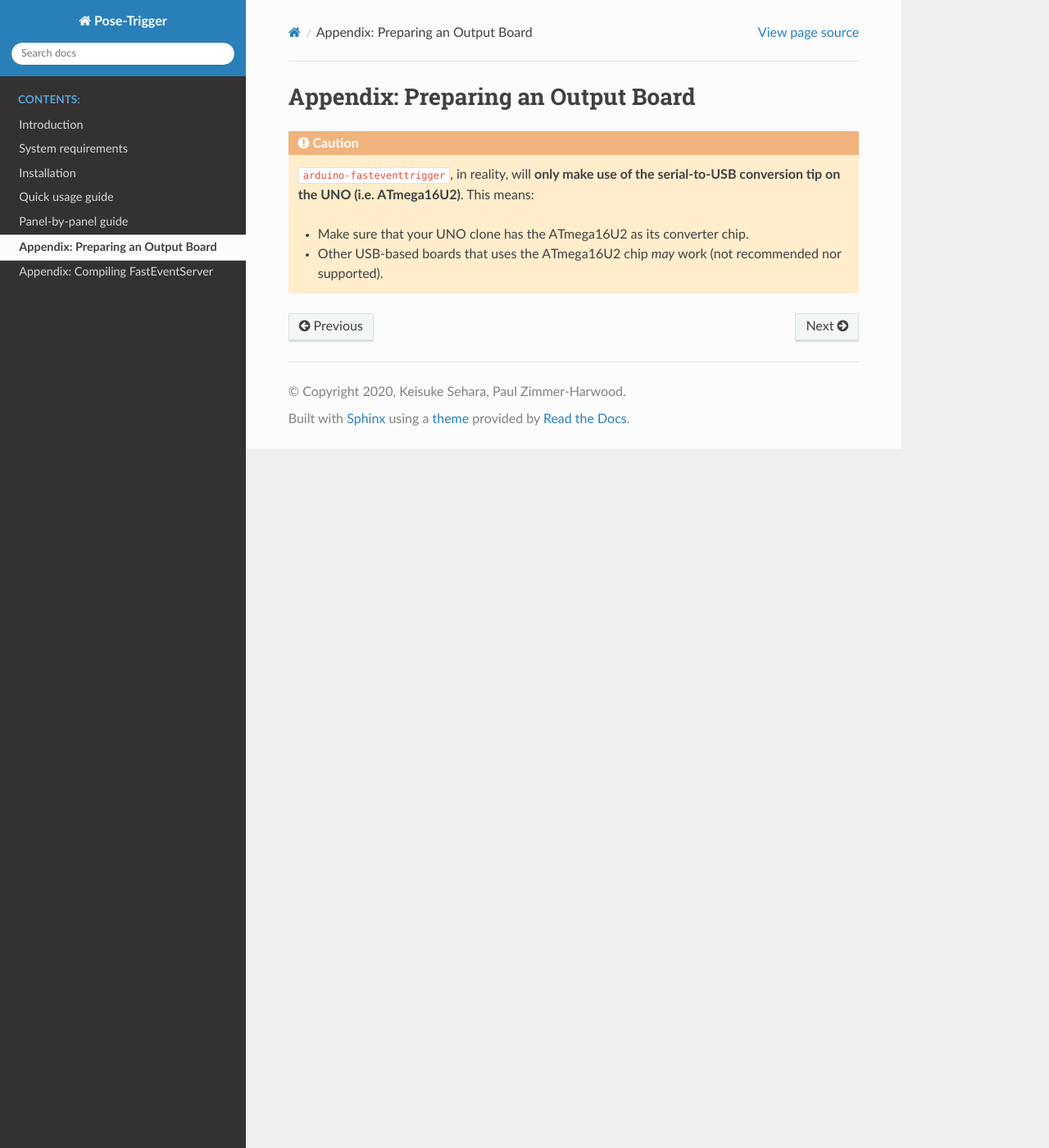
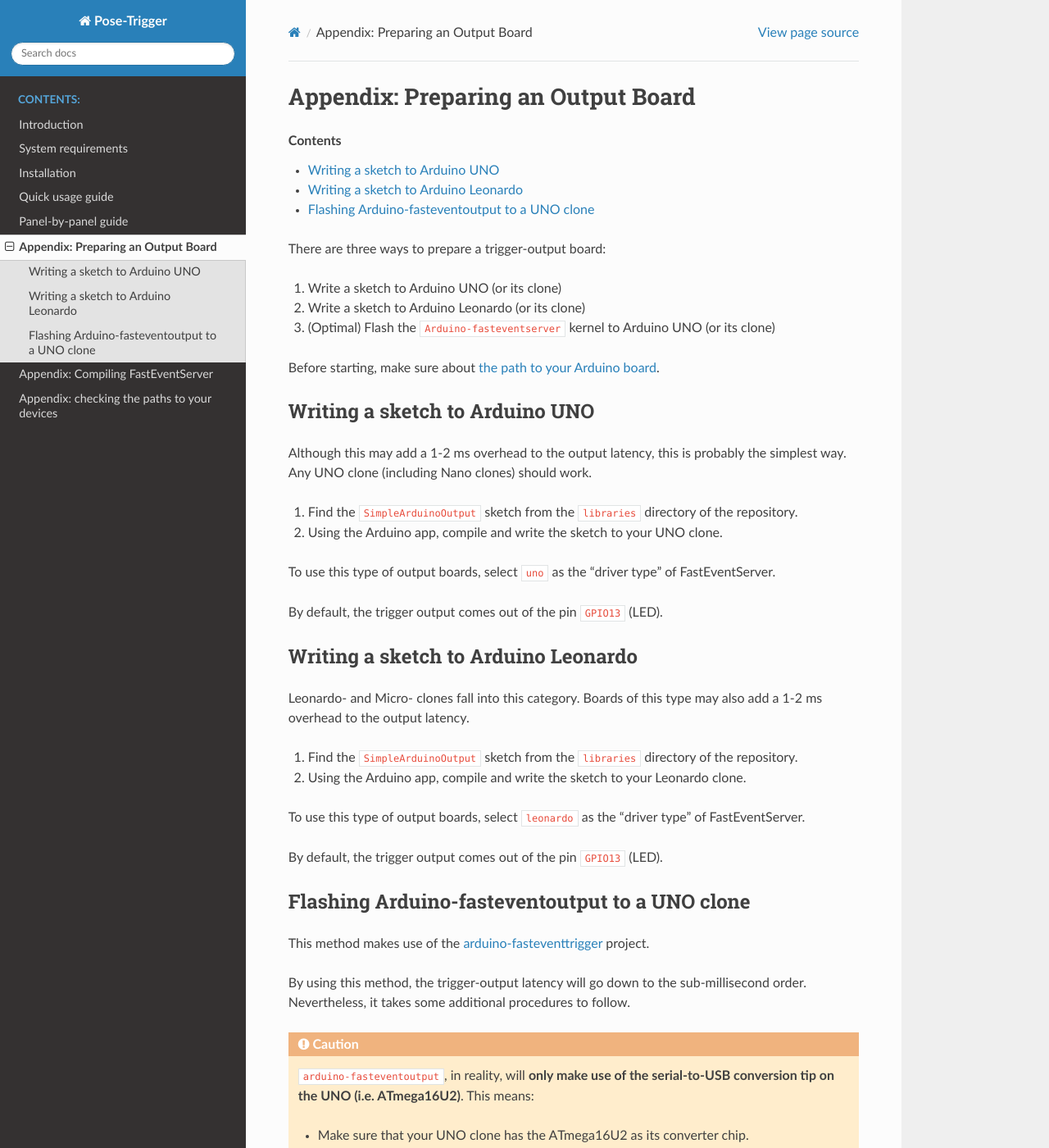
Before and after one commit to gwappa/python-posetrigger, a Sphinx documentation site: the page built from docs/source/outputboards.rst, in a window 1280 px wide and 1400 px high. Shown: the whole window at 82% size. Built offline with Sphinx 7.4.7 and the Read the Docs theme 2.0.0, drawn with Linux system fonts in a browser that asks for light colours; some of the changed text lies outside the part shown.

Commit message:
docs: add output board preparation

```diff
--- a/docs/source/index.rst
+++ b/docs/source/index.rst
@@ -25,6 +25,7 @@ of TTL trigger generation based on the pose of the subject.
    panels
    outputboards
    fasteventserver
+   paths
 
 .. image:: http://i.creativecommons.org/p/zero/1.0/88x31.png
 
--- a/docs/source/outputboards.rst
+++ b/docs/source/outputboards.rst
@@ -5,12 +5,81 @@ Appendix: Preparing an Output Board
    :local:
    :depth: 3
 
+There are three ways to prepare a trigger-output board:
+
+1. Write a sketch to Arduino UNO (or its clone)
+2. Write a sketch to Arduino Leonardo (or its clone)
+3. (Optimal) Flash the ``Arduino-fasteventserver`` kernel to Arduino UNO (or its clone)
+
+Before starting, make sure about :doc:`the path to your Arduino board <paths>`.
+
+Writing a sketch to Arduino UNO
+-------------------------------
+
+Although this may add a 1-2 ms overhead to the output latency, this is probably the simplest way. Any UNO clone (including Nano clones) should work.
+
+1. Find the ``SimpleArduinoOutput`` sketch from the ``libraries`` directory of the repository.
+2. Using the Arduino app, compile and write the sketch to your UNO clone.
+
+To use this type of output boards, select ``uno`` as the "driver type" of FastEventServer.
+
+By default, the trigger output comes out of the pin ``GPIO13`` (LED).
+
+
+Writing a sketch to Arduino Leonardo
+------------------------------------
+
+Leonardo- and Micro- clones fall into this category. Boards of this type may also add a 1-2 ms overhead to the output latency.
+
+1. Find the ``SimpleArduinoOutput`` sketch from the ``libraries`` directory of the repository.
+2. Using the Arduino app, compile and write the sketch to your Leonardo clone.
+
+To use this type of output boards, select ``leonardo`` as the "driver type" of FastEventServer.
+
+By default, the trigger output comes out of the pin ``GPIO13`` (LED).
+
+Flashing Arduino-fasteventoutput to a UNO clone
+------------------------------------------------
+
+This method makes use of the `arduino-fasteventtrigger`_ project.
+
+By using this method, the trigger-output latency will go down to the sub-millisecond order. Nevertheless, it takes some additional procedures to follow.
 
 .. caution::
-   ``arduino-fasteventtrigger``, in reality, will **only make use of the serial-to-USB conversion tip on the UNO (i.e. ATmega16U2)**.
+   ``arduino-fasteventoutput``, in reality, will **only make use of the serial-to-USB conversion tip on the UNO (i.e. ATmega16U2)**.
    This means:
 
    - Make sure that your UNO clone has the ATmega16U2 as its converter chip.
    - Other USB-based boards that uses the ATmega16U2 chip *may* work (not recommended nor supported).
 
+To flash a kernel to ATmega16U2, we need to turn the chip into the "Device Firmware Update" (DFU) mode, by which you can send the kernel data directly through the USB cable. You can learn more about the DFU mode `here on the official website <https://www.arduino.cc/en/Hacking/DFUProgramming8U2>`_.
+
+First find the ``Arduino-fasteventoutput.hex`` binary from the ``libraries`` directory of the Pose-Trigger repository. The rest of the procedures are as follows:
+
+1. **Install ``dfu-programmer``**: e.g. on Ubuntu, it can be simply done by running ``sudo apt-get dfu-programmer``.
+2. **Put the UNO board into the DFU mode, being left connected to the computer**:
+
+    for UNO rev. 2 and later, the board can be put into the DFU mode by briefly connecting the `RESET` and `GND` pins of the 6-pin header connected to the ATmega16U2 chip. The image below shows the positions of the `RESET` and `GND` pins (and their 6-pin header):
+
+    .. figure:: ../../resources/UNO-dfu.png
+        :scale: 30%
+
+        The location of the ``RESET`` and the ``GND`` pins
+
+    .. note::
+
+    	After going into the DFU mode, **the path to the UNO device will disappear from the "/dev" directory** (so don't worry about it).
+
+3. **Erase the previous kernel**: run ``sudo dfu-programmer atmega16u2 erase``.
+4. **Write out our kernel**: run ``sudo dfu-programmer atmega16u2 flash Arduino-fasteventoutput.hex``.
+5. **Reset (re-boot) the UNO**: run ``sudo dfu-programmer atmega16u2 reset``.
+
+    Check that the UNO board appears again under the ``/dev`` directory.
+
+.. note::
+
+	by writing ``fasteventoutput`` to the Arduino board, **it cannot be used any more as an Arduino**.
+
+    In case you want to "resume" the Arduino functionalities, write back the `official Arduino firmware <https://github.com/arduino/ArduinoCore-avr/tree/master/firmwares/atmegaxxu2>`_ using ``dfu-programmer`` again by following the same procedures.
+
 .. _arduino-fasteventtrigger: https://doi.org/10.5281/zenodo.3515998
--- a/docs/source/quick.rst
+++ b/docs/source/quick.rst
@@ -17,6 +17,8 @@ Launching Pose-Trigger
 
 .. note::
     When being run without a parameter, Pose-Trigger will use the device at ``/dev/video0`` by default. In case you want to use e.g. ``/dev/video1``, specify the device as the parameter, i.e. run ``pose-trigger /dev/video1``.
+
+    To check which path corresponds to your camera, please refer to the :doc:`Appendix <paths>`.
 
 Organization of the main window
 --------------------------------
```
Also changed, not shown: docs/source/paths.rst (added, +52 -0 lines), resources/UNO-dfu.png (added).
